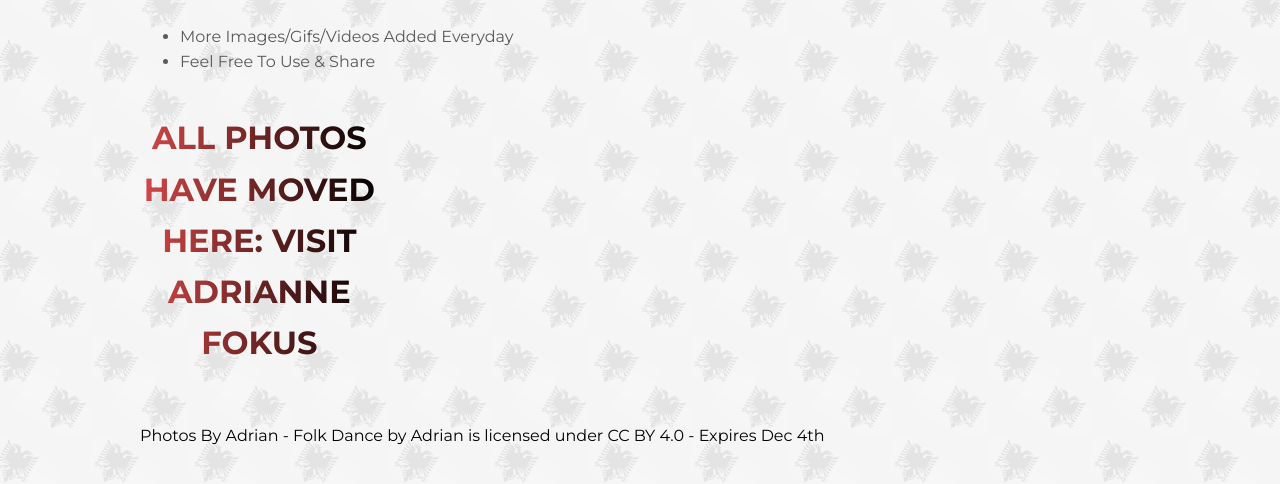
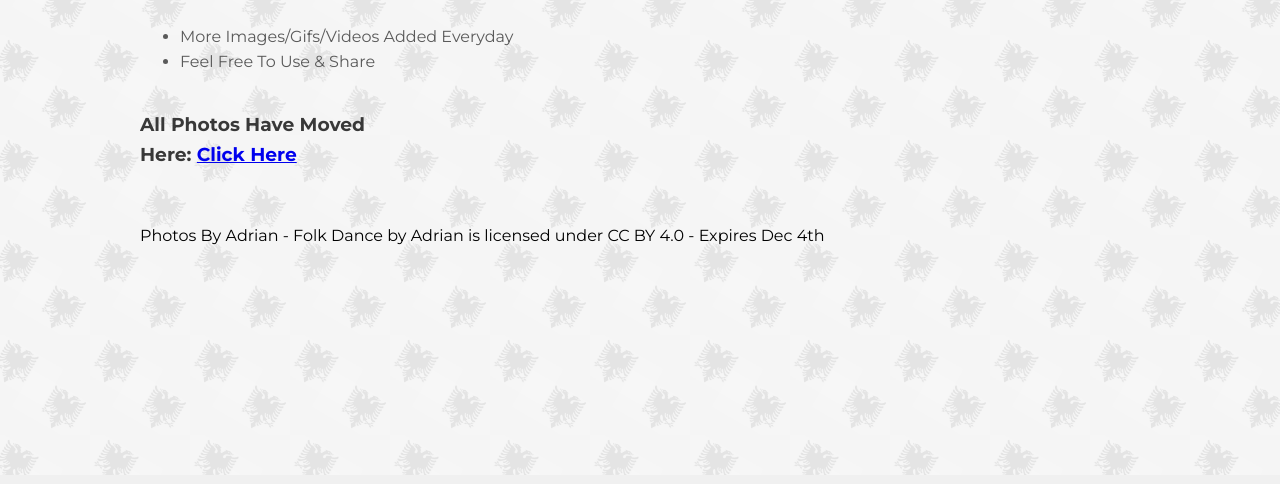
Before and after one commit to adrian4freedom/fotogaleri, a plain HTML site: page index.html in a window 1280 px wide. Shown: the part 365-849 px from the top of the page. Drawn offline with Linux system fonts and the light colour scheme.

Commit message:
Update index.html

```diff
--- a/index.html
+++ b/index.html
@@ -22,7 +22,7 @@
 
         <div class="gallery-item">
             <div class="image-container">
-                <h1>All Photos Have Moved Here: <a href="https://adriannefokus.com/">Visit Adrianne Fokus</a></h1>
+                <h3>All Photos Have Moved Here: <a href="https://adriannefokus.com/">Click Here</a></h3>
             </div>
         </div>
 
```
